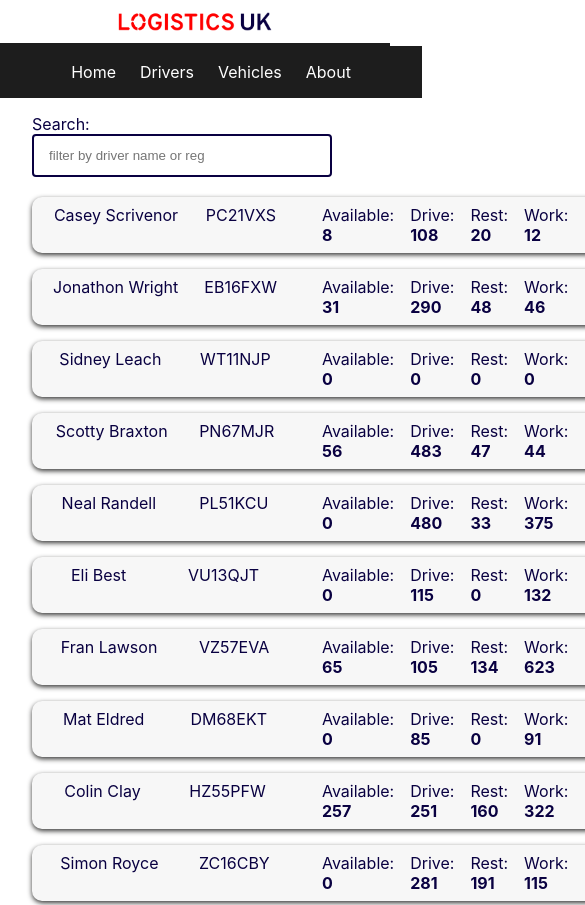
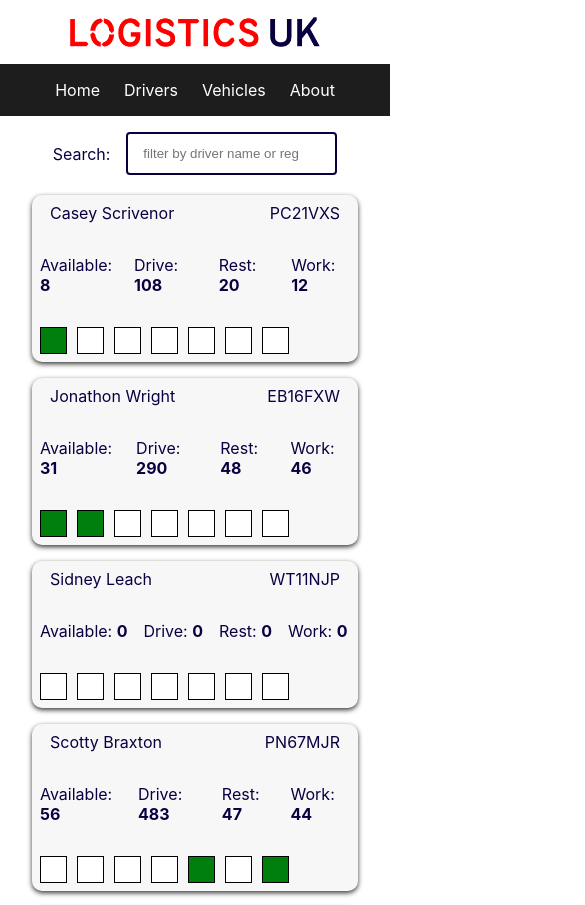
Before and after one commit to jimovan/driver-app, a React (Create React App) app: page / in a window 390 px wide. Shown: the top 905 px of the page, 585 px wide, since content can reach past the window. Built offline with nearby package versions, Linux system fonts and the light colour scheme; the HTML template or start-up script is replaced by a standard one.

Commit message:
small styling changes

```diff
--- a/src/App.css
+++ b/src/App.css
@@ -5,14 +5,14 @@
 }
 
 .logo {
-  height: 5vmin;
+  height: 3rem;
 }
 
 .header {
-  background-color: #ffffff;
   display: flex;
   align-items: center;
-  padding: 3vmin 2rem;
+  padding: 2rem 2rem;
+  background-color: #ffffff;
   border-bottom: 3px solid #1d1d1d;
 }
 
@@ -31,7 +31,13 @@
 }
 
 .content {
+  display: grid;
   padding: 1rem 2rem;
+}
+
+.search--group{
+  display: flex;
+  align-items: center;
 }
 
 .label--search {
@@ -65,7 +71,9 @@
 
 .driver--info {
   display: flex;
-  justify-content: space-around;
+  justify-content: space-between;
+    padding-left: 10px;
+    padding-right: 10px;
 }
 
 .activity--breakdown {
@@ -94,8 +102,6 @@
 }
 
 @media screen and (max-width: 400px) {
-
-
   .menu a {
     text-align: center;
     float: none;
@@ -109,6 +115,17 @@
 }
 
 @media screen and (max-width: 700px) {
+
+  .header {
+    padding-top: 1rem;
+    padding-bottom: 1rem;
+    border: none;
+  }
+
+  .logo {
+    height: 2rem;
+  }
+
   .main {
     flex-direction: column;
   }
@@ -117,6 +134,19 @@
     flex-direction: row;
     justify-content: center;
     padding: 1rem;
+    width: auto;
+  }
+
+  .content {
+    justify-items: center;
+  }
+
+  .input--search {
     width: 100%;
   }
+
+  .driver--panel {
+    grid-auto-columns: 1fr;
+    grid-auto-flow: unset;
+  }
 }
--- a/src/DriverReport.js
+++ b/src/DriverReport.js
@@ -24,8 +24,10 @@
     return (
         <>
             <form>
-                <label htmlFor='search' className='label--search'>Search:</label>
-                <input type='text' id='search' className='input--search' onChange={searchDrivers} placeholder='filter by driver name or reg' ></input>
+                <div className='search--group'>
+                    <label htmlFor='search' className='label--search'>Search:</label>
+                    <input type='text' id='search' className='input--search' onChange={searchDrivers} placeholder='filter by driver name or reg' ></input>
+                </div>
             </form>
             <br />
 
```
